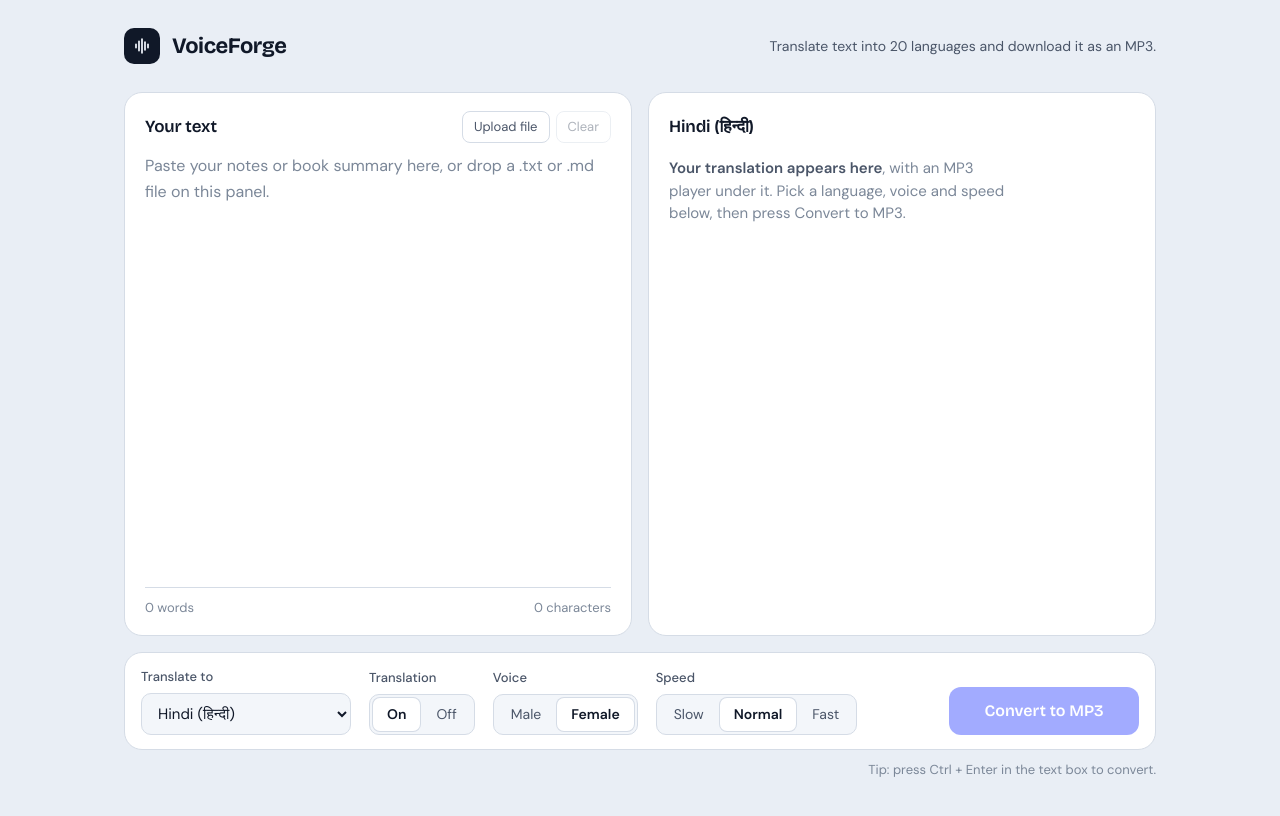
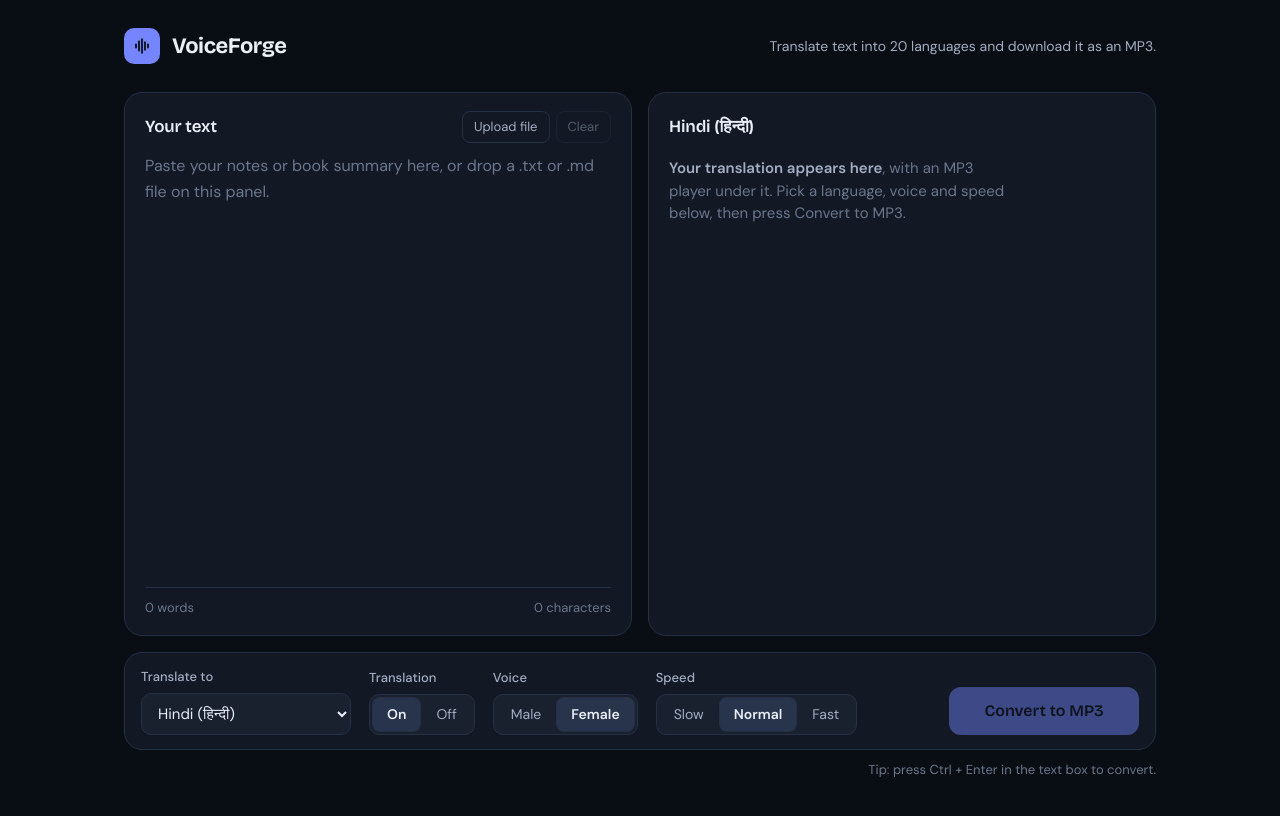
Before and after one commit to Mallikarjun-aihub/voiceforge, a React (Vite) app: page / in a window 1280 px wide. Shown: the top 816 px of the page. Built offline with nearby package versions, Linux system fonts and the light colour scheme.

Commit message:
Dark theme with toggle

```diff
--- a/src/App.css
+++ b/src/App.css
@@ -1,7 +1,10 @@
+/* Theme tokens: light is the base, dark is applied via <html data-theme="dark"> */
 :root {
+  color-scheme: light;
   --bg: #e9eef5;
   --surface: #ffffff;
   --surface-2: #f3f6fa;
+  --seg-active: #ffffff;
   --ink: #101828;
   --ink-2: #4a5568;
   --ink-3: #7b8798;
@@ -9,6 +12,11 @@
   --accent: #3347ff;
   --accent-ink: #ffffff;
   --ember: #ff7a1a;
+  --mark-bg: #101828;
+  --mark-ink: #e9eef5;
+  --play-bg: #101828;
+  --play-ink: #e9eef5;
+  --wave-glow: none;
   --danger: #b42318;
   --danger-bg: #fef3f2;
   --danger-line: #fecdca;
@@ -19,22 +27,27 @@
     "DM Sans", system-ui, sans-serif;
 }
 
-@media (prefers-color-scheme: dark) {
-  :root {
-    --bg: #0b0f17;
-    --surface: #131a26;
+:root[data-theme="dark"] {
+  color-scheme: dark;
+  --bg: #090d14;
+  --surface: #121824;
   --surface-2: #19212f;
-    --ink: #e8ecf4;
-    --ink-2: #a8b2c4;
-    --ink-3: #6f7b90;
+  --seg-active: #28344b;
+  --ink: #e9eef7;
+  --ink-2: #a3aec2;
+  --ink-3: #6b778c;
   --line: #243044;
-    --accent: #6c7dff;
-    --accent-ink: #0b0f17;
+  --accent: #7485ff;
+  --accent-ink: #090d14;
   --ember: #ff9340;
+  --mark-bg: #7485ff;
+  --mark-ink: #090d14;
+  --play-bg: #ff9340;
+  --play-ink: #090d14;
+  --wave-glow: drop-shadow(0 0 5px rgba(255, 147, 64, 0.45));
   --danger: #ffb4ab;
   --danger-bg: #2a1614;
   --danger-line: #5c2a25;
-  }
 }
 
 * {
@@ -103,8 +116,8 @@
   width: 36px;
   height: 36px;
   border-radius: 10px;
-  background: var(--ink);
-  color: var(--bg);
+  background: var(--mark-bg);
+  color: var(--mark-ink);
   display: grid;
   place-items: center;
 }
@@ -196,6 +209,14 @@
 
 textarea::placeholder {
   color: var(--ink-3);
+}
+
+textarea {
+  caret-color: var(--accent);
+}
+
+::selection {
+  background: color-mix(in srgb, var(--accent) 35%, transparent);
 }
 
 textarea:focus-visible {
@@ -312,10 +333,15 @@
   height: 48px;
   border-radius: 50%;
   border: none;
-  background: var(--ink);
-  color: var(--bg);
+  background: var(--play-bg);
+  color: var(--play-ink);
   display: grid;
   place-items: center;
+  transition: transform 0.12s;
+}
+
+.play:active {
+  transform: scale(0.94);
 }
 
 .wave {
@@ -341,6 +367,7 @@
 .bar.played {
   background: var(--ember);
   opacity: 1;
+  filter: var(--wave-glow);
 }
 
 .player-meta {
@@ -425,7 +452,7 @@
 }
 
 .seg button[aria-pressed="true"] {
-  background: var(--surface);
+  background: var(--seg-active);
   color: var(--ink);
   font-weight: 600;
   box-shadow: 0 0 0 1px var(--line);
@@ -557,3 +584,38 @@
   background: var(--accent);
   transition: width 0.3s;
 }
+
+/* ---------- theme toggle ---------- */
+.top-right {
+  display: flex;
+  align-items: center;
+  gap: 16px;
+}
+
+.theme-toggle {
+  width: 38px;
+  height: 38px;
+  border-radius: 10px;
+  border: 1px solid var(--line);
+  background: var(--surface);
+  color: var(--ink-2);
+  display: grid;
+  place-items: center;
+  transition: color 0.15s, border-color 0.15s;
+}
+
+.theme-toggle:hover {
+  color: var(--ink);
+  border-color: var(--ink-3);
+}
+
+select option {
+  background: var(--surface);
+  color: var(--ink);
+}
+
+@media (max-width: 820px) {
+  .tag {
+    display: none;
+  }
+}
```
Also changed, not shown: index.html (+1 -1 lines). Lines whose indentation alone changed are shown as unchanged.
